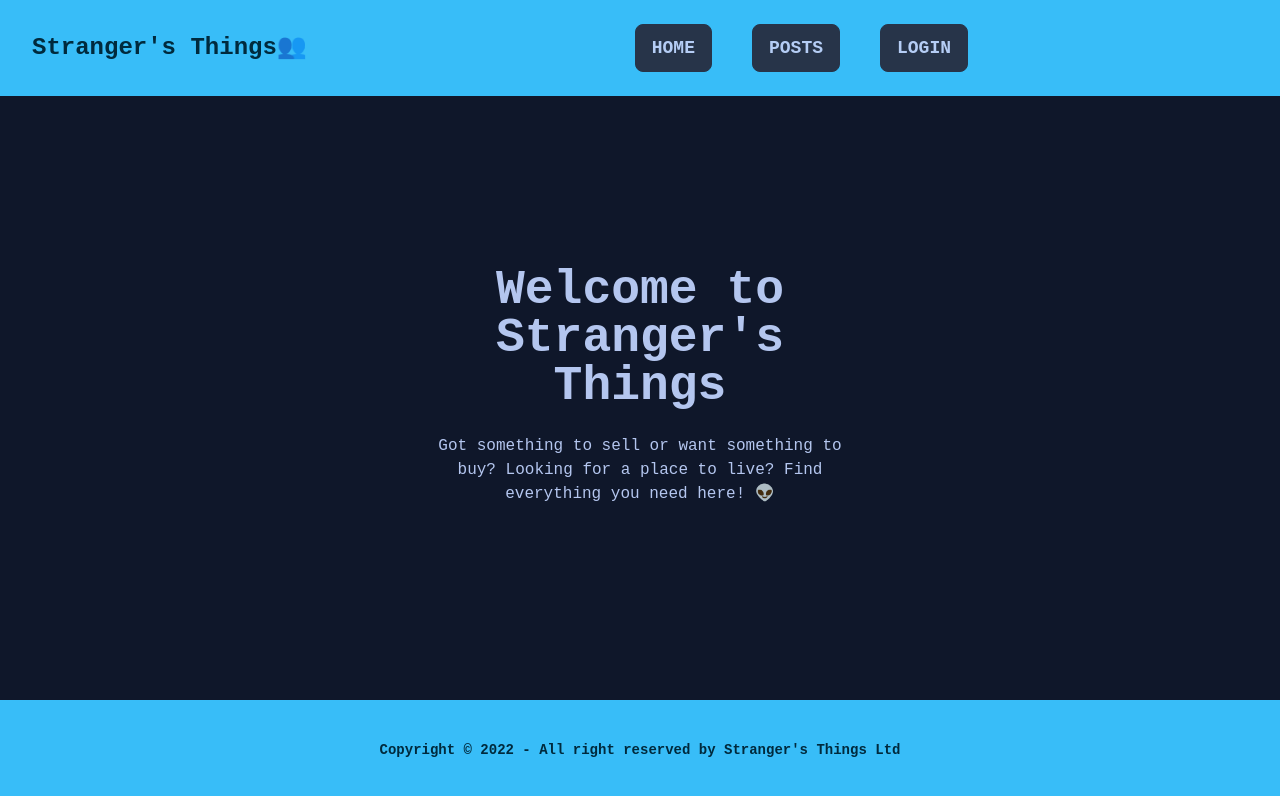
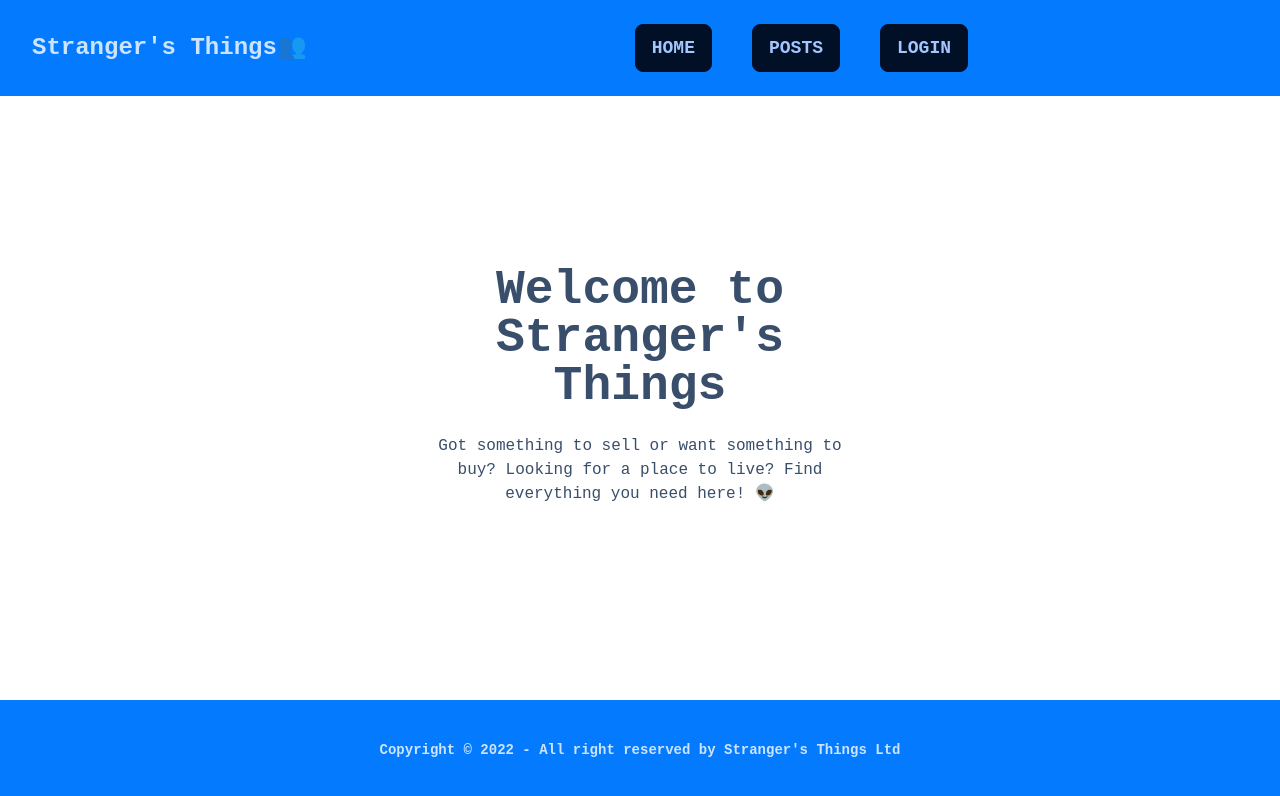
Before and after one commit to vincentpalomo/strangers-things, a React app: page / in a window 1280 px wide. Built offline with nearby package versions, Linux system fonts and the light colour scheme.

Commit message:
added a new theme to tailwind

```diff
--- a/public/index.html
+++ b/public/index.html
@@ -1,6 +1,6 @@
 <!DOCTYPE html>
 <html
-data-theme="night"
+data-theme="winter"
 lang="en">
 <head>
   <meta charset="UTF-8">
--- a/src/components/Posts.js
+++ b/src/components/Posts.js
@@ -5,6 +5,7 @@ import { fetchAllPosts, fetchDeletePost } from '../api/api';
 const Posts = ({ token, currentUserID, online, setPostID, setPostData }) => {
   const [posts, setPosts] = useState([]);
   const [searchQuery, setSearchQuery] = useState('');
+  console.log(posts);
 
   useEffect(() => {
     if (currentUserID === '') {
--- a/tailwind.config.js
+++ b/tailwind.config.js
@@ -17,6 +17,7 @@ module.exports = {
       'aqua',
       'dracula',
       'light',
+      'winter',
     ],
   },
 };
```
